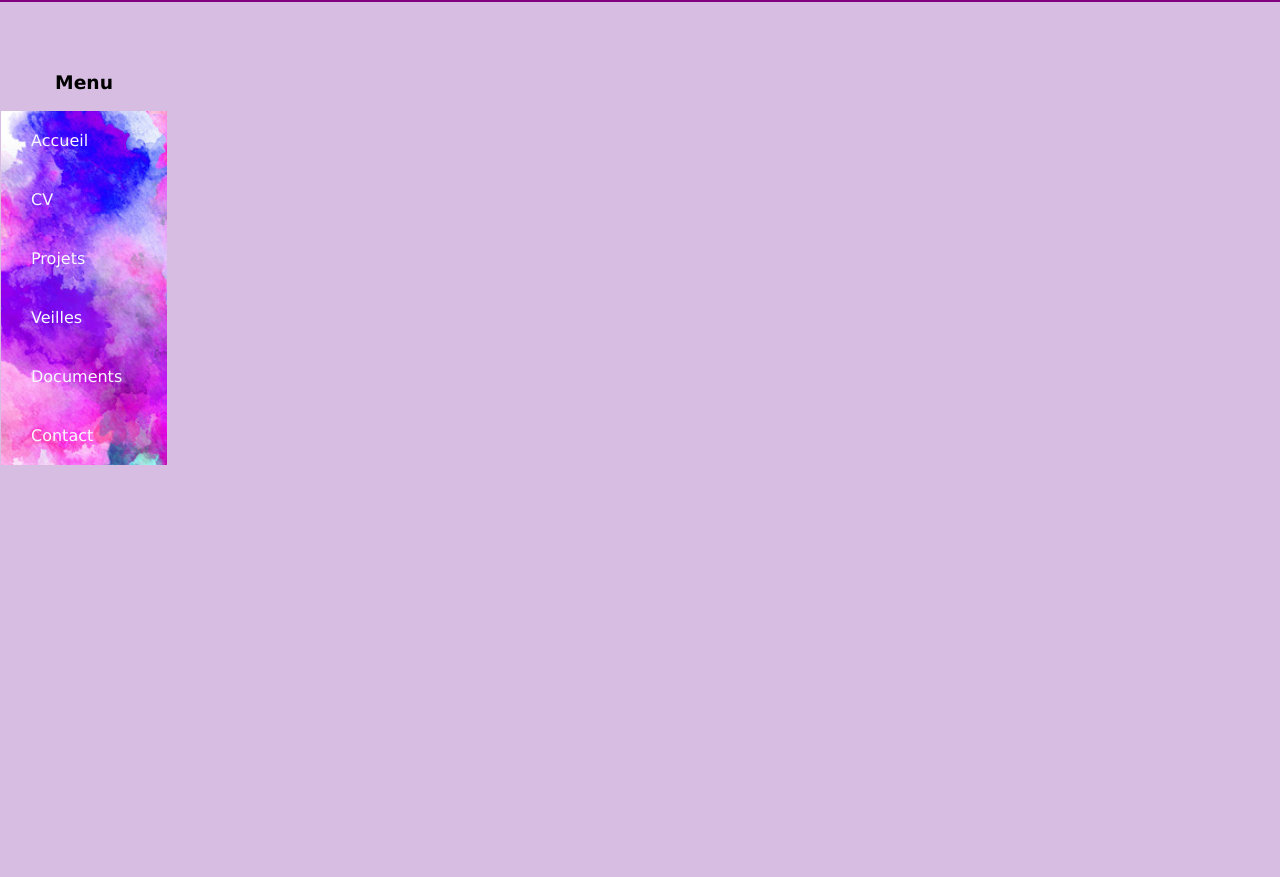
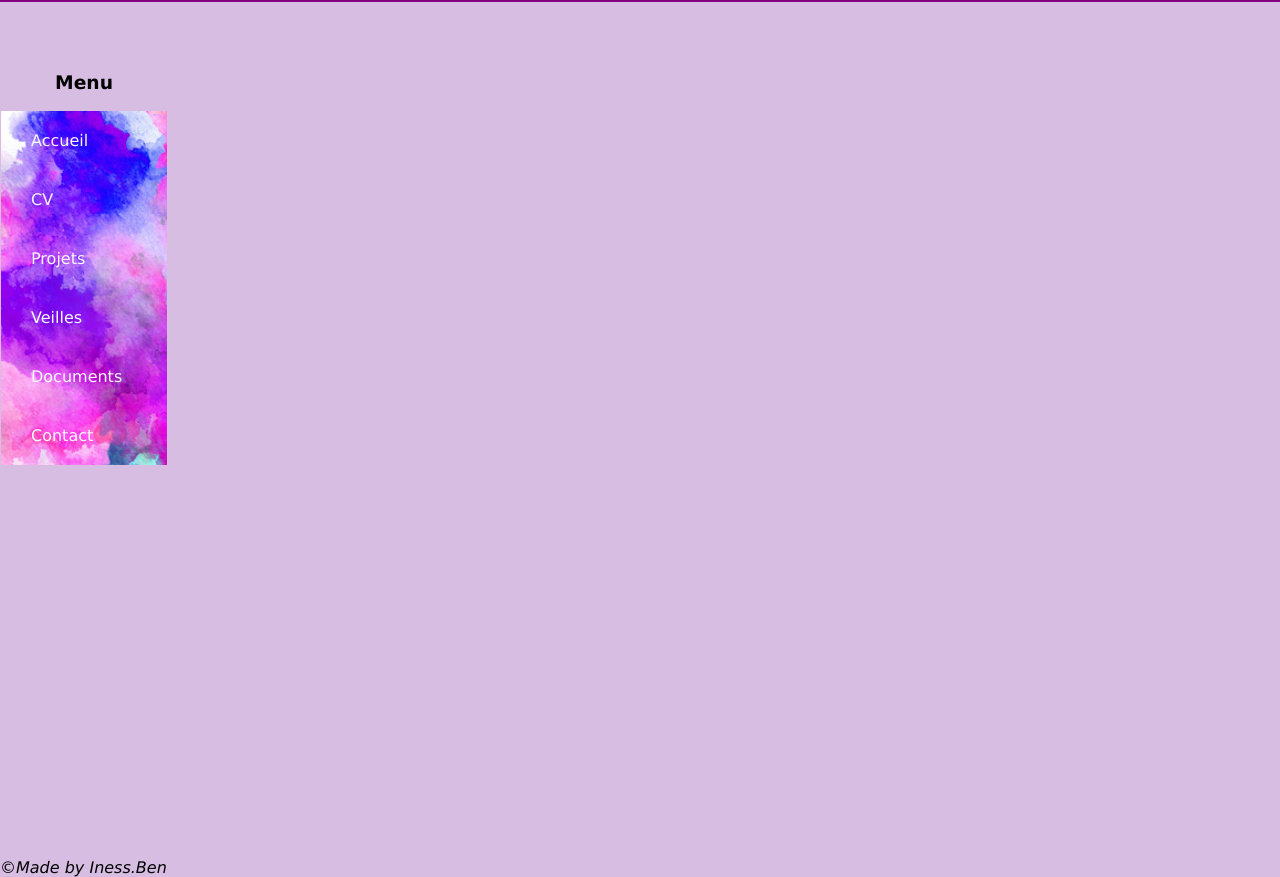
Before and after one commit to Iness04/PPE1, a plain HTML site: page index.html in a window 1280 px wide. Shown: the part 82-959 px from the top of the page. Drawn offline with Linux system fonts and the light colour scheme.

Commit message:
Update index.html

```diff
--- a/index.html
+++ b/index.html
@@ -18,6 +18,10 @@ iframe [src=lien1.html]
 
 <iframe src="lien1.html" name="f1" width="13%" height="800"></iframe>
 <iframe src="lien2.html" name="f2" width="85%" height="800"></iframe>
+	<footer>
+		<em>©Made by Iness.Ben</em>
+	</footer>
+
 
 
 </body>
```
